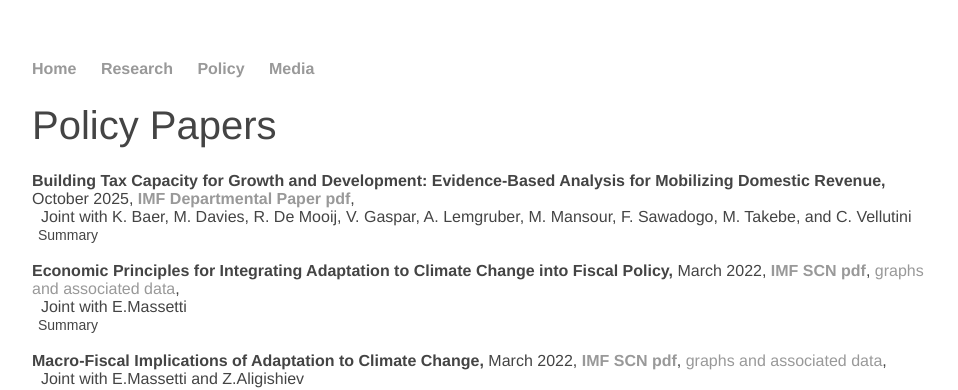
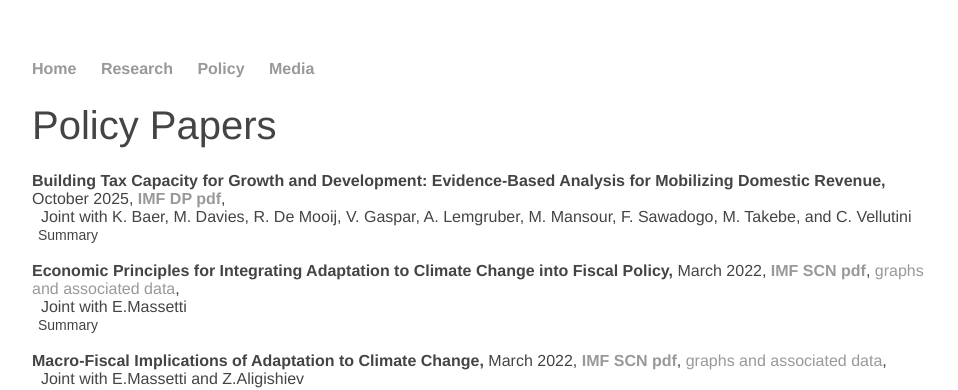
Before and after one commit to matthieubellon/matthieubellon.github.io, a Jekyll site: the page built from policy/index.html, in a window 1280 px wide. Shown: the top 390 px of the page, without its empty margins (160-1118 px from the left). Built offline with Jekyll 4.4.1, drawn with Linux system fonts in a browser that asks for light colours.

Commit message:
Update index.html

```diff
--- a/policy/index.html
+++ b/policy/index.html
@@ -6,7 +6,7 @@ title: Matthieu Bellon, Economist
 <div class="pad-body">
 
 <br><strong> Building Tax Capacity for Growth and Development: Evidence-Based Analysis for Mobilizing Domestic Revenue,</strong> October 2025, <strong>
-<a href="https://www.elibrary.imf.org/view/journals/087/2025/007/087.2025.issue-007-en.xml">IMF Departmental Paper pdf</a></strong>,
+<a href="https://www.elibrary.imf.org/view/journals/087/2025/007/087.2025.issue-007-en.xml">IMF DP pdf</a></strong>,
 <br>&nbsp; Joint with K. Baer, M. Davies, R. De Mooij, V. Gaspar, A. Lemgruber, M. Mansour, F. Sawadogo, M. Takebe, and C. Vellutini
 <br>
 <button type="button" class="collapsible">Summary</button>
```
